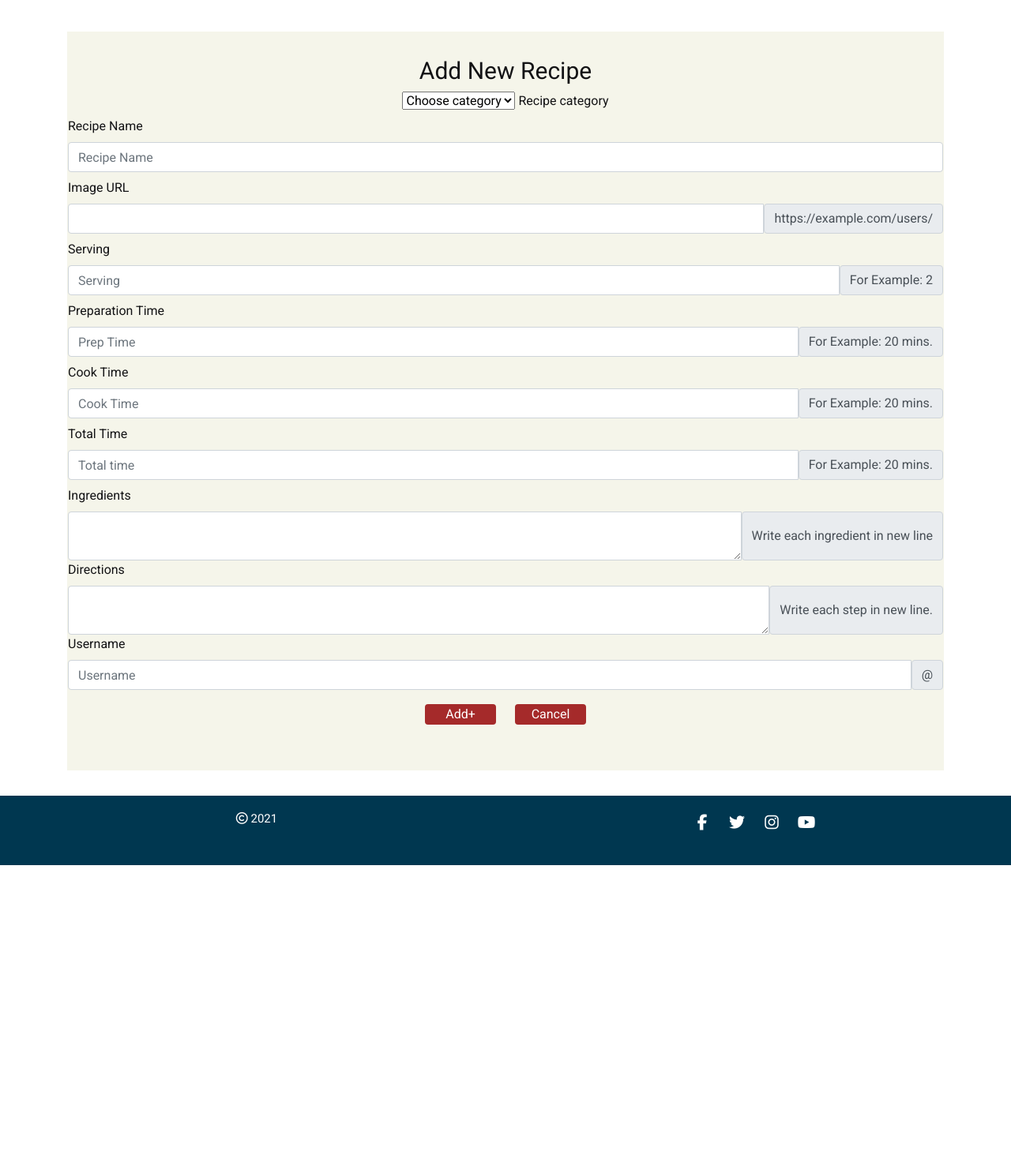
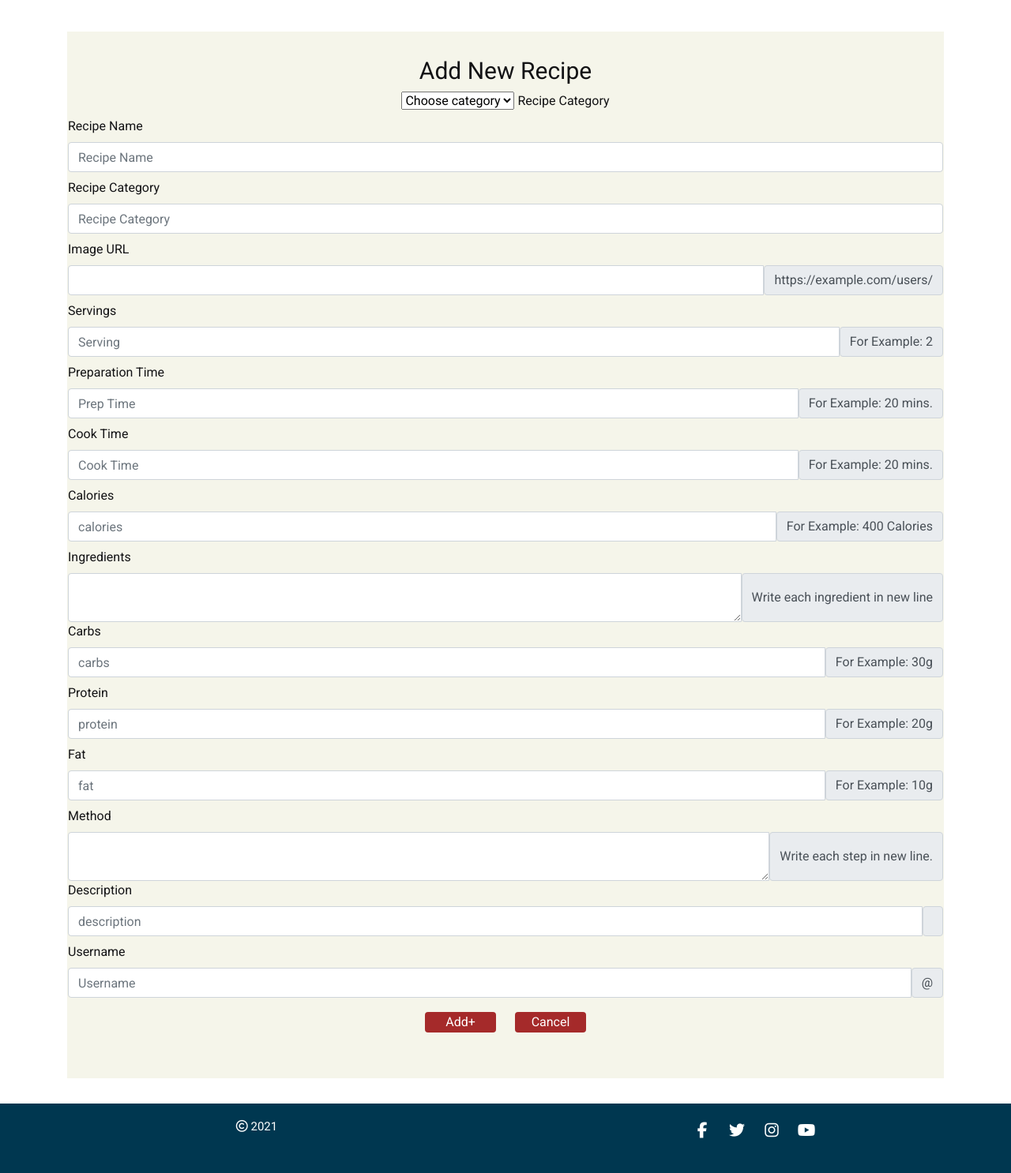
Before and after one commit to Code-Institute-Submissions/McHugh1894-MS3-CookBook_SepResub, a Flask app: page /recipe/add in a window 1280 px wide. Shown: the part 56-1542 px from the top of the page at 79% size. Before the commit the page ends 1152 px from the top, so only its background shows below. Run offline with Flask 2, Linux system fonts and the light colour scheme; the visitor is signed in with stand-in values (Sample User, id 1); data that the repository does not hold is empty; some libraries are stand-ins or nearby versions.

Commit message:
Added missing code for update function to app.py

```diff
--- a/app.py
+++ b/app.py
@@ -143,16 +143,21 @@ def add_recipe():
         return render_template("error_handlers/404.html")
     if request.method == "POST":
         recipe = {
-            "category_name": request.form.get("category_name"),
+           "category_name": request.form.get("category_name"),
+            "recipe_category": request.form.get("recipe_category"),
             "recipe_name": request.form.get("recipe_name"),
-            "chef": request.form.get("chef"),
-            "image": request.form.get("image"),
-            "serving": request.form.get("serving"),
+            "description": request.form.get("description"),
+            "image_link": request.form.get("image_link"),
+            "servings": request.form.get("servings"),
             "prep_time": request.form.get("prep_time"),
             "cook_time": request.form.get("cook_time"),
-            "total_time": request.form.get("total_time"),
+            "calories": request.form.get("calories"),
+            "carbs": request.form.get("carbs"),
+            "protein": request.form.get("protein"),
+            "fat": request.form.get("fat"),
             "ingredients": request.form.get("ingredients"),
-            "directions": request.form.get("directions"),
+            "method": request.form.get("method"),
+            "username": session["user"]
 
         }
         mongo.db.recipes.insert_one(recipe)
@@ -170,15 +175,20 @@ def edit_recipe(recipe_id):
     if request.method == "POST":
         submit = {
             "category_name": request.form.get("category_name"),
+            "recipe_category": request.form.get("recipe_category"),
             "recipe_name": request.form.get("recipe_name"),
-            "chef": request.form.get("chef"),
-            "image": request.form.get("image"),
-            "serving": request.form.get("serving"),
+            "description": request.form.get("description"),
+            "image_link": request.form.get("image_link"),
+            "servings": request.form.get("servings"),
             "prep_time": request.form.get("prep_time"),
             "cook_time": request.form.get("cook_time"),
-            "total_time": request.form.get("total_time"),
+            "calories": request.form.get("calories"),
+            "carbs": request.form.get("carbs"),
+            "protein": request.form.get("protein"),
+            "fat": request.form.get("fat"),
             "ingredients": request.form.get("ingredients"),
-            "directions": request.form.get("directions"),
+            "method": request.form.get("method"),
+            "username": session["user"]
 
         }
         mongo.db.recipes.update({"_id": ObjectId(recipe_id)}, submit)
@@ -186,11 +196,11 @@ def edit_recipe(recipe_id):
         return redirect(url_for("mypage", username=session["user"]))
     try:
         recipe = mongo.db.recipes.find_one({"_id": ObjectId(recipe_id)})
-        categories = mongo.db.categories.find().sort("category_name", 1)
+        categories = list(mongo.db.recipe_categories.find())
         return render_template(
             "recipe/edit_recipe.html", recipe=recipe, categories=categories
         )
-    except:
+    except Exception:
         return render_template("error_handlers/404.html")
 
 
--- a/templates/home.html
+++ b/templates/home.html
@@ -30,7 +30,7 @@
                             </li>
                             {% if session.user %}
                             <li class="nav-item">
-                                <a class="nav-link" href="{{url_for ('mypage') }}">My Page</a>
+                                <a class="nav-link" href="{{url_for ('mypage') }}">Profile</a>
                             </li>
                             {% if session.user|lower == "admin@gmail.com"|lower %}
                             <li class="nav-item">
@@ -63,7 +63,7 @@
                 <!-- enter button to access website -->
                 <img id="gif" alt="gif" src="https://media.giphy.com/media/3IQ0wimBnJ9SccyJpS/giphy.gif" />
                 <div class="mainsite-button">
-                    <a href="{{url_for ('recipe') }}" class="button btn btn-success btn-lg">Enter</a>
+                    <a href="{{url_for ('recipe') }}" class="button btn btn-success btn-lg">Recipes</a>
                 </div>
             </div>
             </div>
--- a/templates/recipe/add_recipe.html
+++ b/templates/recipe/add_recipe.html
@@ -17,7 +17,7 @@
                                 <option value="{{ category.recipe_category}}">{{ category.recipe_category}}</option>
                                 {% endfor %}
                             </select>
-                            <label for="category_name">Recipe category</label>
+                            <label for="category_name">Recipe Category</label>
                         </div>
                     </div>
                     <!--Recipe Description-->
@@ -28,16 +28,22 @@
                         </div>
                     </div>
                     <div class="row">
+                        <label for="recipe_category" class="form-label">Recipe Category</label>
+                        <div class="input-group mb-3">
+                            <input type="text" name="recipe_category" id="recipe_category"  class="form-control" placeholder="Recipe Category" aria-label="Recipe Category" aria-describedby="basic-addon1" />
+                        </div>
+                    </div>
+                    <div class="row">
                         <label for="image" class="form-label">Image URL</label>
                         <div class="input-group mb-3">
-                            <input type="text" name="image" class="form-control" id="image" aria-describedby="basic-addon3" />
+                            <input type="text" name="image_link" class="form-control" id="image" aria-describedby="basic-addon3" />
                             <span class="input-group-text" id="basic-addon3">https://example.com/users/</span>
                         </div>
                     </div>
                     <div class="row">
-                        <label for="serving" class="form-label">Serving</label>
+                        <label for="servings" class="form-label">Servings</label>
                         <div class="input-group mb-3">
-                            <input type="text" name="serving" id="serving" class="form-control" placeholder="Serving" aria-label="Serving" aria-describedby="basic-addon4" />
+                            <input type="text" name="servings" id="servings" class="form-control" placeholder="Serving" aria-label="Serving" aria-describedby="basic-addon4" />
                             <span class="input-group-text" id="basic-addon4">For Example: 2</span>
                         </div>
                     </div>
@@ -56,10 +62,10 @@
                         </div>
                     </div>
                     <div class="row">
-                        <label for="total_time" class="form-label">Total Time</label>
+                        <label for="calories" class="form-label">Calories</label>
                         <div class="input-group mb-3">
-                            <input type="text" name="total_time" id="total_time" class="form-control" placeholder="Total time" aria-label="Total Time" aria-describedby="basic-addon7" />
-                            <span class="input-group-text" id="basic-addon7">For Example: 20 mins.</span>
+                            <input type="text" name="calories" id="calories" class="form-control" placeholder="calories" aria-label="Calories" aria-describedby="basic-addon7" />
+                            <span class="input-group-text" id="basic-addon7">For Example: 400 Calories</span>
                         </div>
                     </div>
                     <div class="row">
@@ -70,10 +76,38 @@
                         </div>
                     </div>
                     <div class="row">
-                        <label for="directions" class="form-label">Directions</label>
+                        <label for="carbs" class="form-label">Carbs</label>
+                        <div class="input-group mb-3">
+                            <input type="text" name="carbs" id="carbs" class="form-control" placeholder="carbs" aria-label="carbs" aria-describedby="basic-addon7" />
+                            <span class="input-group-text" id="basic-addon7">For Example: 30g</span>
+                        </div>
+                        </div>
+                        <div class="row">
+                            <label for="protein" class="form-label">Protein</label>
+                            <div class="input-group mb-3">
+                                <input type="text" name="protein" id="carbs" class="form-control" placeholder="protein" aria-label="protein" aria-describedby="basic-addon7" />
+                                <span class="input-group-text" id="basic-addon7">For Example: 20g</span>
+                            </div>
+                            </div>
+                    <div class="row">
+                        <label for="fat" class="form-label">Fat</label>
+                            <div class="input-group mb-3">
+                                <input type="text" name="fat" id="fat" class="form-control" placeholder="fat" aria-label="fat" aria-describedby="basic-addon7" />
+                                <span class="input-group-text" id="basic-addon7">For Example: 10g</span>
+                            </div>
+                            </div>
+                    <div class="row">
+                        <label for="method" class="form-label">Method</label>
                         <div class="input-group">
-                            <textarea class="form-control" name="directions" id="directions" aria-label="Directions"></textarea>
+                            <textarea class="form-control" name="method" id="method" aria-label="method"></textarea>
                             <span class="input-group-text">Write each step in new line.</span>
+                        </div>
+                    </div>
+                    <div class="row">
+                        <label for="description" class="form-label">Description</label>
+                        <div class="input-group mb-3">
+                            <input type="text" name="description" id="description" class="form-control" placeholder="description" aria-label="description" aria-describedby="basic-addon1" />
+                            <span class="input-group-text"></span>
                         </div>
                     </div>
                     <div class="row">
```
Also changed, not shown: templates/recipe/edit_recipe.html (+36 -15 lines).
